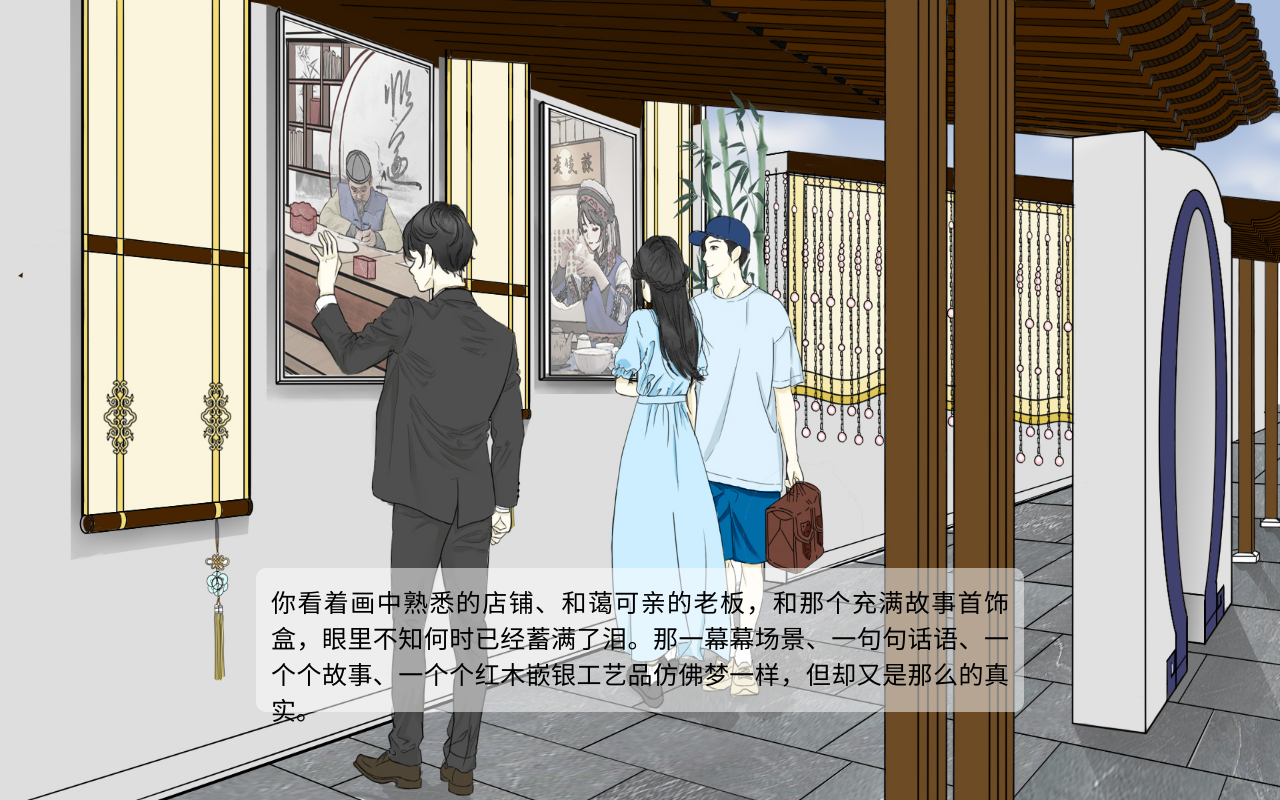
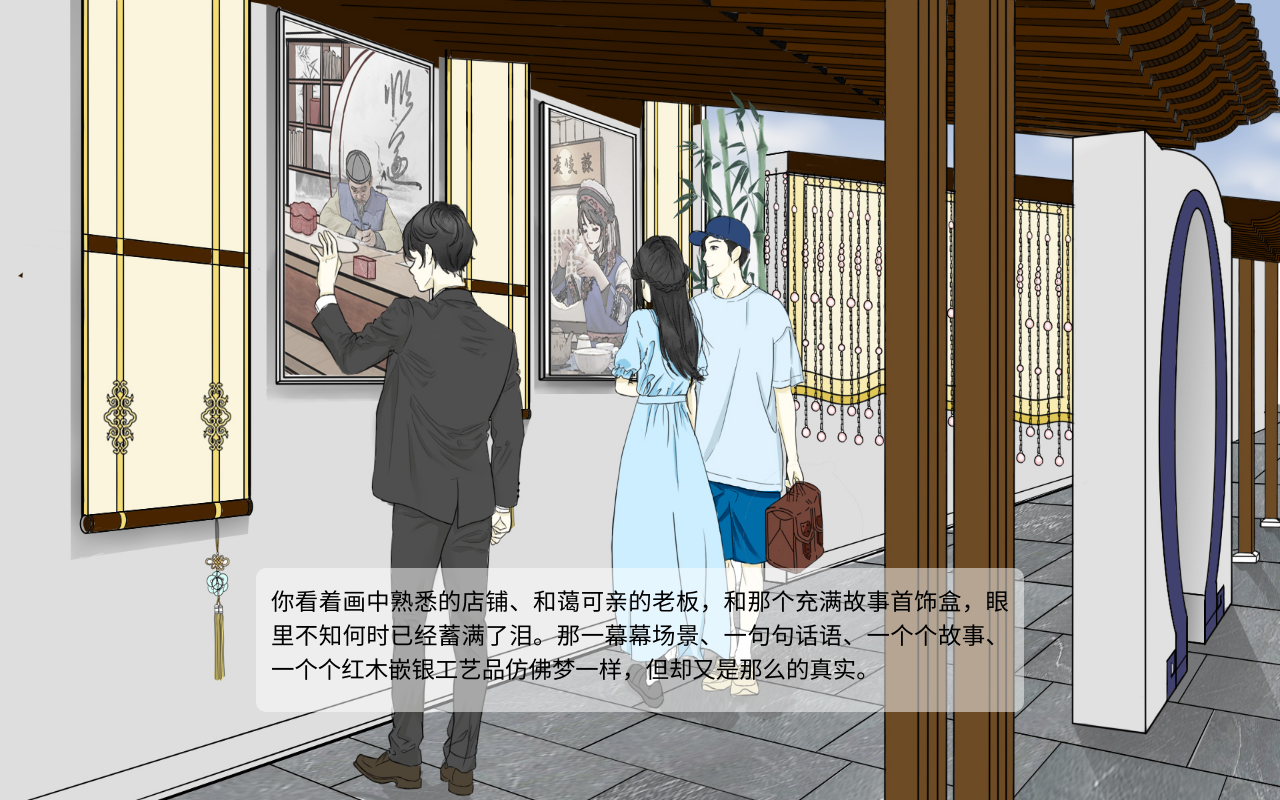
Before and after one commit to 1234567-89ok/1234567-89ok.github.io, a plain HTML site: page 8.2.html in a window 1280 px wide. Drawn offline with Linux system fonts and the light colour scheme.

Commit message:
Update 8.2.html

```diff
--- a/8.2.html
+++ b/8.2.html
@@ -18,7 +18,7 @@
     display: flex;
     position: absolute;
     padding: 15px;
-    font-size: 25px;
+    font-size: 0.25rem;
     font-family:楷体;
     width: 60vw;
     height: 18vh;
```
